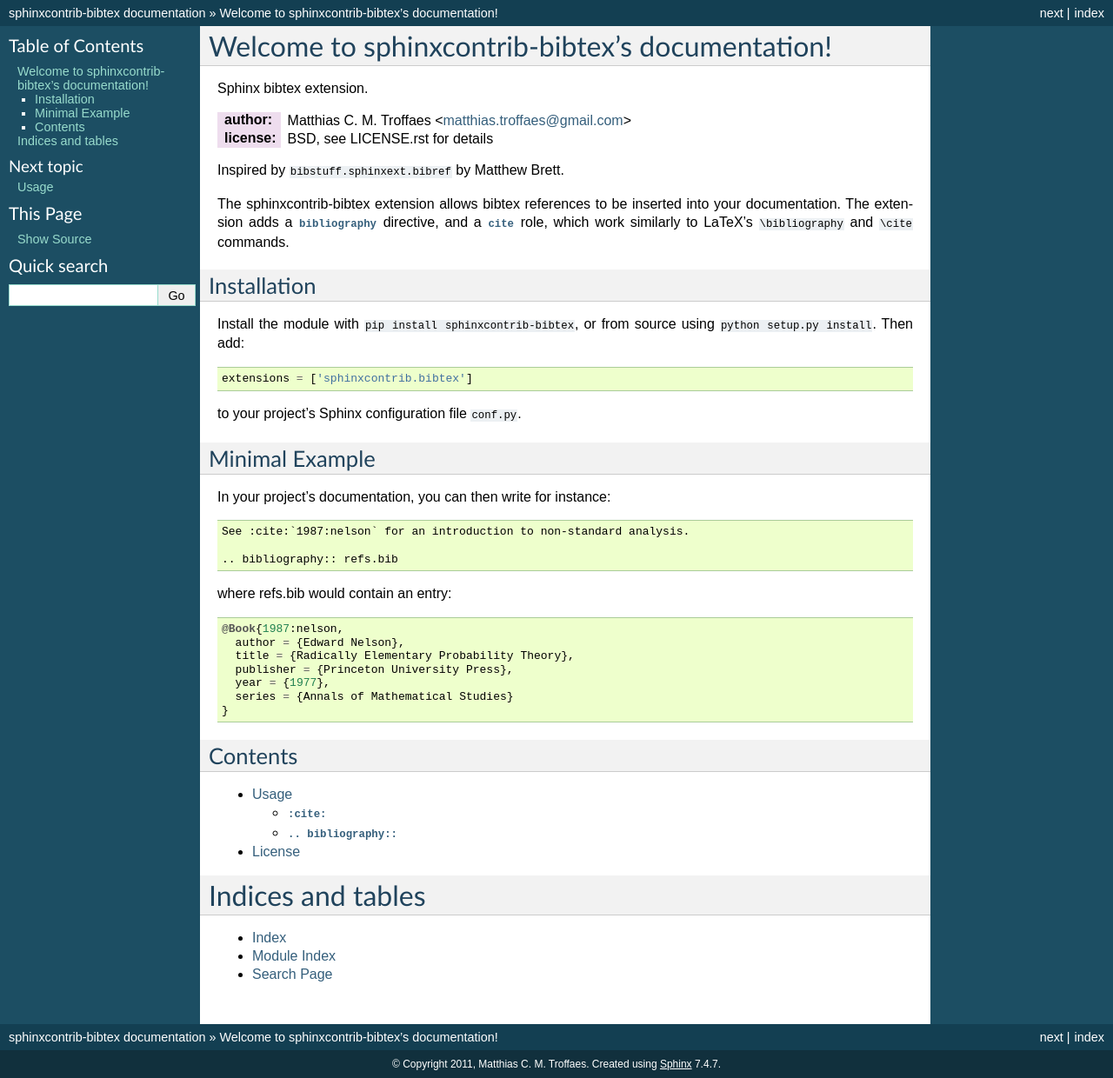
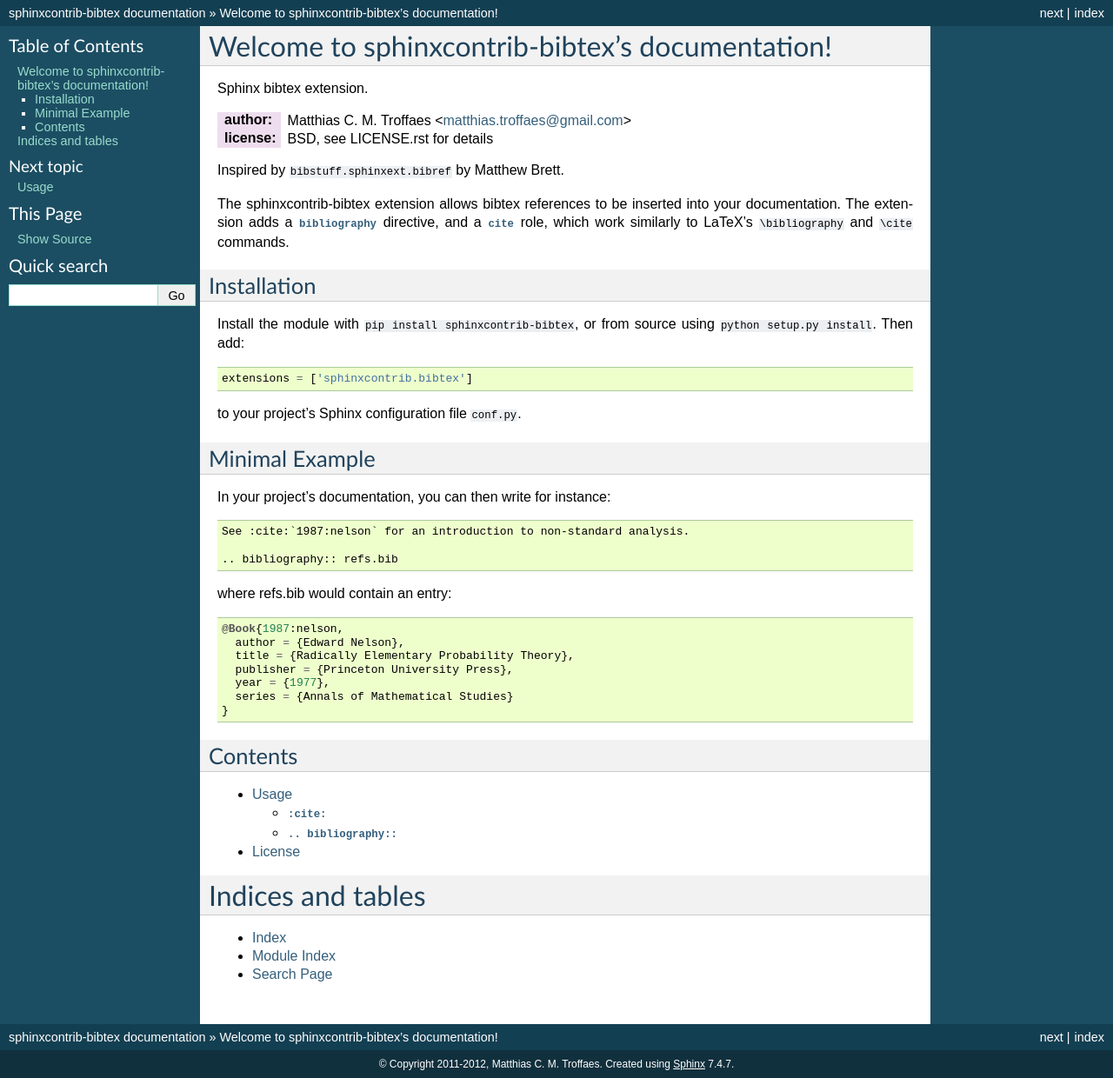
Before and after one commit to mcmtroffaes/sphinxcontrib-bibtex, a Sphinx documentation site: the page built from doc/index.rst, in a window 1280 px wide. Shown: the whole page at 87% size. Built offline with Sphinx 7.4.7, drawn with Linux system fonts in a browser that asks for light colours; formulas are drawn with MathJax 3; pages that are not in the unit, such as notebooks, are missing from menus.

Commit message:
Updated copyright years.

```diff
--- a/doc/conf.py
+++ b/doc/conf.py
@@ -41,7 +41,7 @@
 
 # General information about the project.
 project = u'sphinxcontrib-bibtex'
-copyright = u'2011, Matthias C. M. Troffaes'
+copyright = u'2011-2012, Matthias C. M. Troffaes'
 
 # The version info for the project you're documenting, acts as replacement for
 # |version| and |release|, also used in various other places throughout the
```
